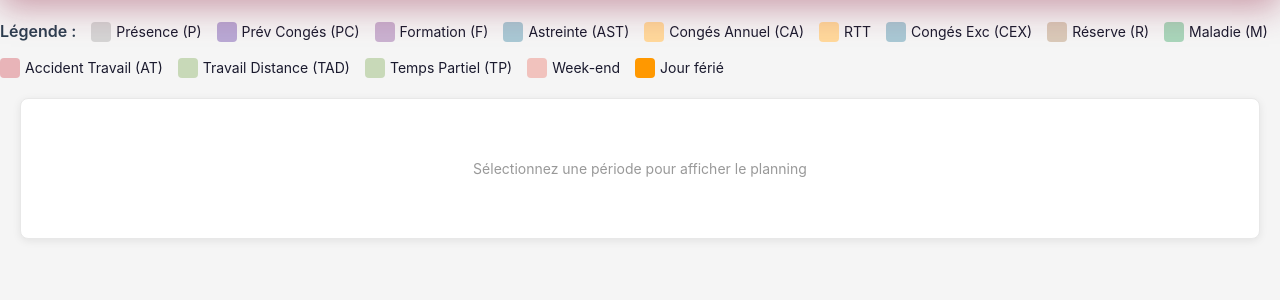
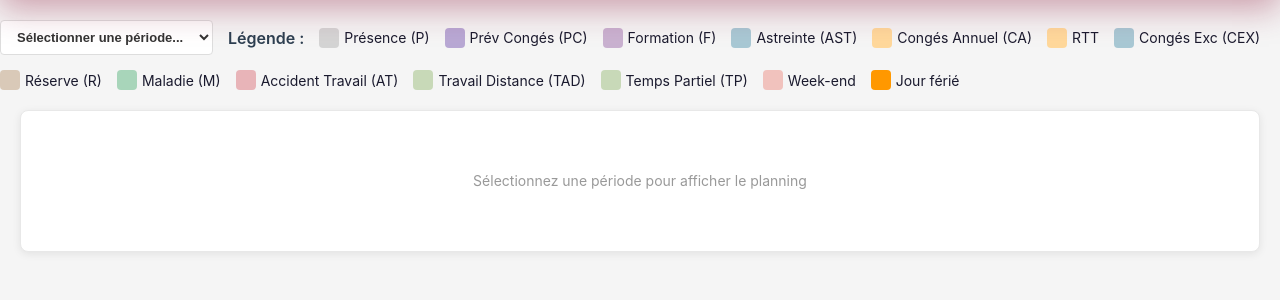
Before and after one commit to lamiedepain/st88, a Flask app: page /planning in a window 1280 px wide. Shown: the part 254-554 px from the top of the page. Run offline with Flask 3, Linux system fonts and the light colour scheme.

Commit message:
Add back period selector

```diff
--- a/templates/planning.html
+++ b/templates/planning.html
@@ -1132,6 +1132,9 @@
         </div>
 
         <div style="display: flex; gap: 15px; margin-top: 15px; flex-wrap: wrap; align-items: center;">
+            <select id="periodSelector" style="padding: 8px 12px; border-radius: 4px; border: 1px solid #ddd; background: white;">
+                <option value="">Sélectionner une période...</option>
+            </select>
             <div style="font-weight: 600; color: #2c3e50;">Légende :</div>
             <div style="display: flex; align-items: center; gap: 5px;">
                 <div style="width: 20px; height: 20px; background: #d4d4d4; border-radius: 4px;"></div>
```
